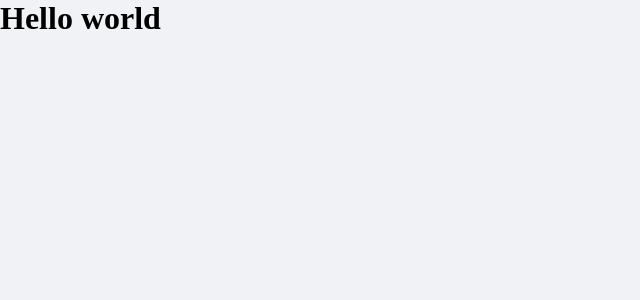
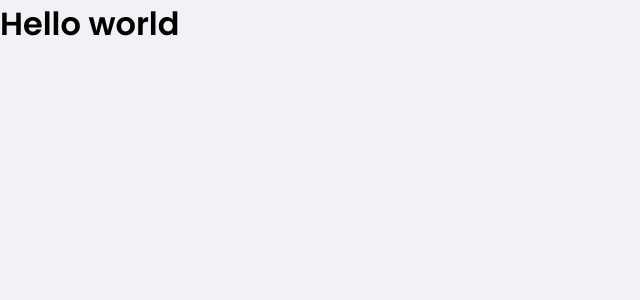
Before and after one commit to lucassodresa/dt-money, a React (Create React App) app: page / in a window 1280 px wide. Shown: the top 300 px of the page, without its empty margins (0-640 px from the left). Built offline with nearby package versions, Linux system fonts and the light colour scheme.

Commit message:
font configuration

```diff
--- a/public/index.html
+++ b/public/index.html
@@ -1,14 +1,19 @@
 <!DOCTYPE html>
 <html lang="en">
   <head>
+    <link rel="preconnect" href="https://fonts.googleapis.com" />
+    <link rel="preconnect" href="https://fonts.gstatic.com" crossorigin />
     <meta charset="utf-8" />
     <meta name="viewport" content="width=device-width, initial-scale=1" />
-   <link rel="shortcut icon" href="favicon.png" type="image/png">
+    <link rel="shortcut icon" href="favicon.png" type="image/png" />
     <title>dtmoney</title>
+    <link
+      href="https://fonts.googleapis.com/css2?family=Poppins:wght@400;600&display=swap"
+      rel="stylesheet"
+    />
   </head>
   <body>
     <noscript>You need to enable JavaScript to run this app.</noscript>
     <div id="root"></div>
-
   </body>
 </html>
--- a/src/sytles/global.ts
+++ b/src/sytles/global.ts
@@ -2,17 +2,17 @@
 const styled = { createGlobalStyle };
 export const GlobalStyle = styled.createGlobalStyle`
   :root {
-    --background: #F0F2F5;
-    --red: #E62E4D
-    --blue: #5429CC
+    --background: #f0f2f5;
+    --red: #e62e4d;
+    --blue: #5429cc;
 
-    --blue-light: #6933ff
+    --blue-light: #6933ff;
 
-    --text-title: #363F5F
-    --text-body: #969CB3
+    --text-title: #363f5f;
+    --text-body: #969cb3;
 
-    --background:
-    --shape: #fff
+    --background: #f0f2f5;
+    --shape: #fff;
   }
 
   * {
@@ -36,9 +36,28 @@
     -webkit-font-smoothing: antialiased;
   }
 
+  body,
+  input,
+  textarea,
+  button {
+    font-family: "Poppins", sans-serif;
+    font-weight: 400;
+  }
+
+  h1,
+  h2,
+  h3,
+  h4,
+  h5,
+  h6,
+  strong {
+    font-weight: 600;
+  }
+
   button {
     cursor: pointer;
   }
+
   [disabled] {
     opacity: 0.6;
     cursor: not-allowed;
```
